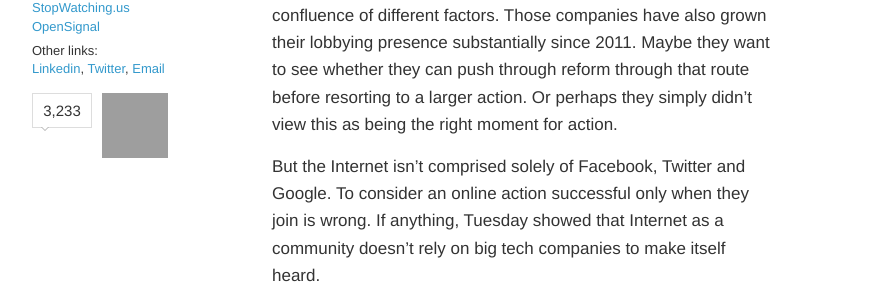
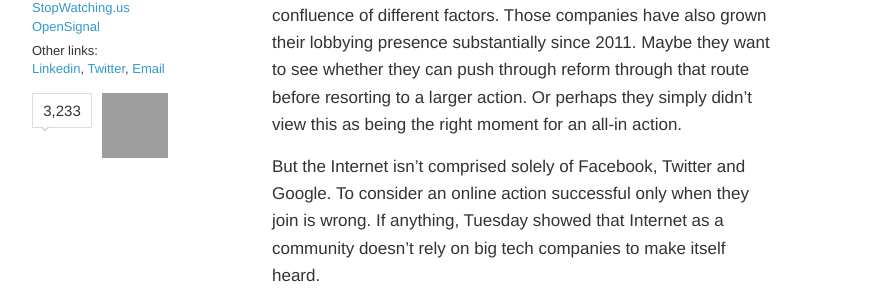
Before and after one commit to sinak/sinak.github.com, a Jekyll site: the page built from _posts/2014-02-12-thoughts-about-tdwfb.md, in a window 1280 px wide and 900 px high, scrolled down 2216 px. Shown: the part 336-643 px from the top of the window, without its empty margins (178-1074 px from the left). Built offline with Jekyll 4.4.1, drawn with Linux system fonts in a browser that asks for light colours; nearby versions of some CDN libraries; some web fonts are replaced; Markdown is read by kramdown in place of the engine named in the settings; comment, search, counter and statistics services are not loaded; some of the changed text lies outside the part shown; grey boxes are pictures that could not be loaded.

Commit message:
Update 2014-02-12-thoughts-about-tdwfb.md

```diff
--- a/_posts/2014-02-12-thoughts-about-tdwfb.md
+++ b/_posts/2014-02-12-thoughts-about-tdwfb.md
@@ -54,6 +54,6 @@ But why didn't those companies didn't take part?
 
 Well for one thing, they did. Google sent emails to over a million people who took part in SOPA, asking them to join the campaign.
 
-As was the case with SOPA, larger tech companies left their decision until the last day. This time around they decided to support the protest in a more limited way. I imagine this is due to a confluence of different factors. Those companies have also grown their lobbying presence substantially since 2011. Maybe they want to see whether they can push through reform through that route before resorting to a larger action. Or perhaps they simply didn't view this as being the right moment for action.
+As was the case with SOPA, larger tech companies left their decision until the last day. This time around they decided to support the protest in a more limited way. I imagine this is due to a confluence of different factors. Those companies have also grown their lobbying presence substantially since 2011. Maybe they want to see whether they can push through reform through that route before resorting to a larger action. Or perhaps they simply didn't view this as being the right moment for an all-in action.
 
 But the Internet isn't comprised solely of Facebook, Twitter and Google. To consider an online action successful only when they join is wrong. If anything, Tuesday showed that Internet as a community doesn't rely on big tech companies to make itself heard.
```
